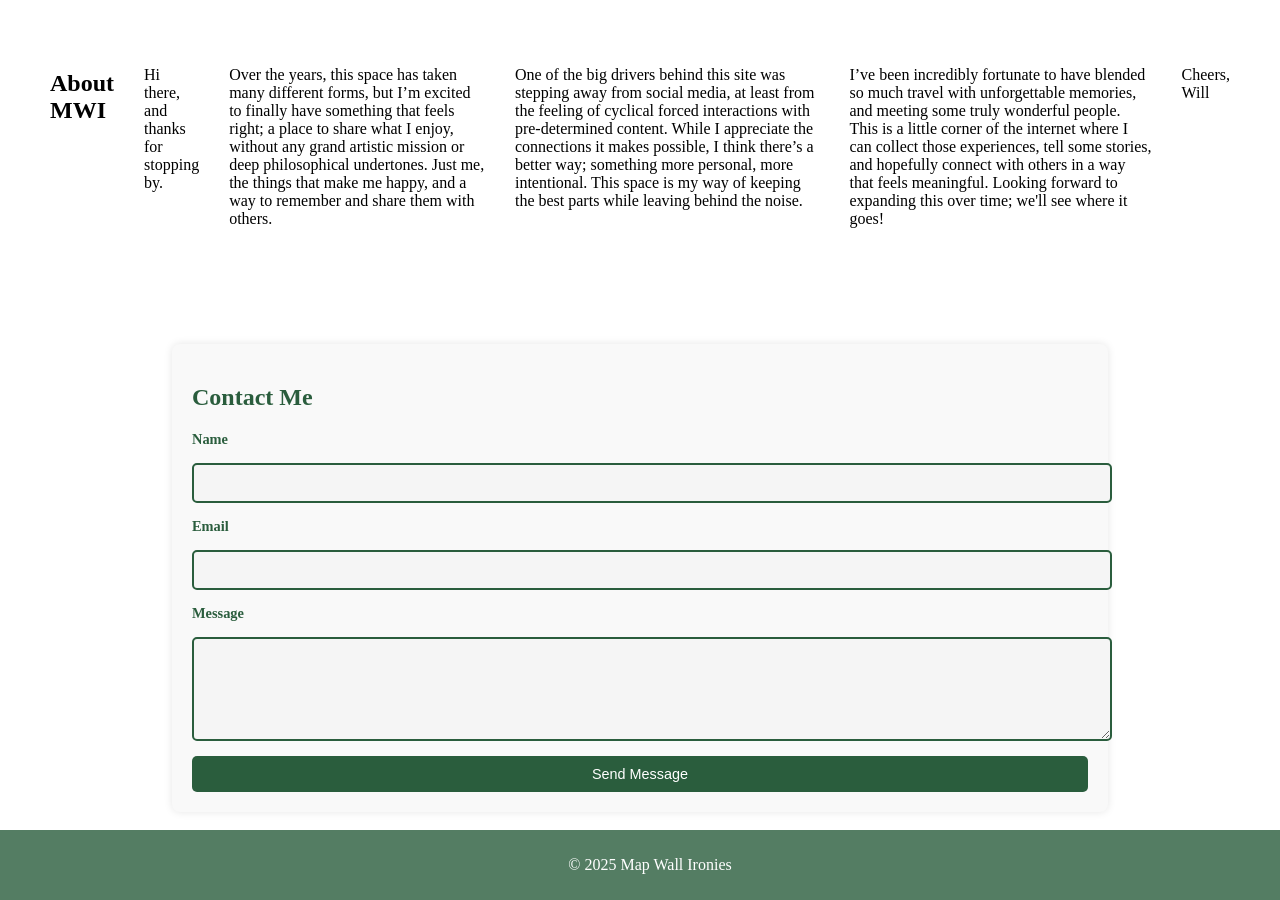
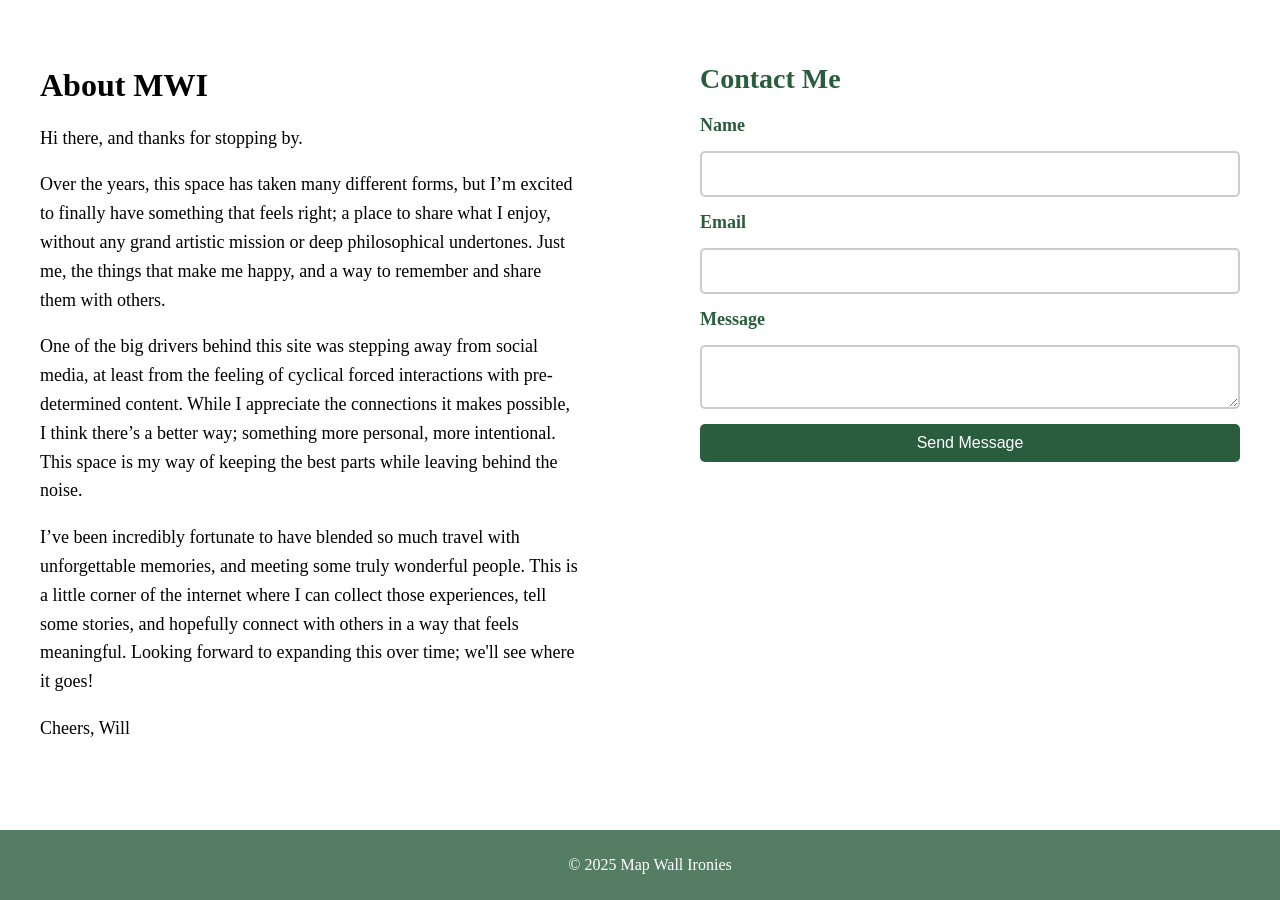
Before and after one commit to mapwallironies/mapwallironies.github.io, a Jekyll site: the page built from about.md, in a window 1280 px wide. Built offline with Jekyll 4.4.1, drawn with Linux system fonts in a browser that asks for light colours.

Commit message:
Update custom.css

```diff
--- a/assets/css/custom.css
+++ b/assets/css/custom.css
@@ -111,95 +111,86 @@ header {
     }
 }
 
-/* About Section */
-.about {
+/* About and Contact Sections - Scoped for this page only */
+.about-contact {
     display: flex;
     justify-content: space-between;
-    align-items: flex-start;
-    gap: 30px;
-    padding: 50px;
+    gap: 40px;
+    padding: 40px 20px;
+    max-width: 1200px;
+    margin: 0 auto;
 }
 
-.about-text {
-    max-width: 60%;
+.about {
+    flex: 1;
+    max-width: 45%;
 }
 
-.about-image img {
-    width: 100%;
-    height: auto;
-    border-radius: 10px;
-    box-shadow: 0px 0px 15px rgba(0, 0, 0, 0.3);
+.contact {
+    flex: 1;
+    max-width: 45%;
 }
 
-/* Contact Section */
-.contact {
-    margin-top: 50px;
-    max-width: 70%;  /* Reduced width for smaller contact section */
-    margin-left: auto;
-    margin-right: auto;
-    padding: 20px;  /* Reduced padding */
-    background-color: #f9f9f9;
-    border-radius: 8px;  /* Slightly smaller border radius */
-    box-shadow: 0px 0px 8px rgba(0, 0, 0, 0.1);
-}
-
-/* Contact Heading */
-.contact h2 {
-    font-size: 1.5rem;  /* Smaller font size */
-    font-family: 'Antic Didone', serif;
-    margin-bottom: 20px;
-    color: #2a5d3d;
-}
-
-/* Contact Form */
+/* Contact Form Styling */
 .contact form {
     display: flex;
     flex-direction: column;
-    gap: 15px;  /* Reduced gap between fields */
+    gap: 15px;
 }
 
-/* Label Style */
 .contact label {
-    font-size: 0.9rem;  /* Smaller label size */
+    font-size: 18px;
     font-weight: bold;
-    color: #2a5d3d;
+    color: #2a5d3d; /* Green color */
 }
 
-/* Input and Textarea Styling */
-.contact input,
-.contact textarea {
-    padding: 10px;  /* Reduced padding */
-    font-size: 0.9rem;  /* Smaller font size */
-    border: 2px solid #2a5d3d;
+.contact input, .contact textarea {
+    padding: 12px;
+    font-size: 16px;
+    border: 2px solid #ccc;
     border-radius: 5px;
-    background-color: #f5f5f5;
-    color: #333;
-    width: 100%;
 }
 
-.contact input:focus,
-.contact textarea:focus {
-    border-color: #2a5d3d;
-    outline: none;
-}
-
-.contact textarea {
-    resize: vertical;
-    min-height: 80px;  /* Reduced minimum height */
-}
-
-/* Button Styling */
 .contact button {
-    padding: 10px 18px;  /* Reduced button padding */
-    background-color: #2a5d3d;
+    background-color: #2a5d3d; /* Green color */
     color: white;
-    font-size: 0.9rem;  /* Smaller font size */
+    padding: 10px 20px;
     border: none;
     border-radius: 5px;
     cursor: pointer;
-    transition: background-color 0.3s ease;
+    font-size: 16px;
 }
 
 .contact button:hover {
-    background-color: #3c8d57;
+    background-color: #1e4d31; /* Darker green on hover */
 }
+
+/* Styling the "Contact Me" section title */
+.contact h2 {
+    font-size: 28px;
+    margin-bottom: 20px;
+    color: #2a5d3d; /* Green color */
+}
+
+/* Adjusting the About section if needed */
+.about h1 {
+    font-size: 32px;
+    margin-bottom: 20px;
+}
+
+.about p {
+    font-size: 18px;
+    line-height: 1.6;
+}
+
+/* Make sections more mobile-responsive */
+@media (max-width: 768px) {
+    .about-contact {
+        flex-direction: column;
+        gap: 20px;
+    }
+
+    .about, .contact {
+        max-width: 100%;
+    }
+}
```
